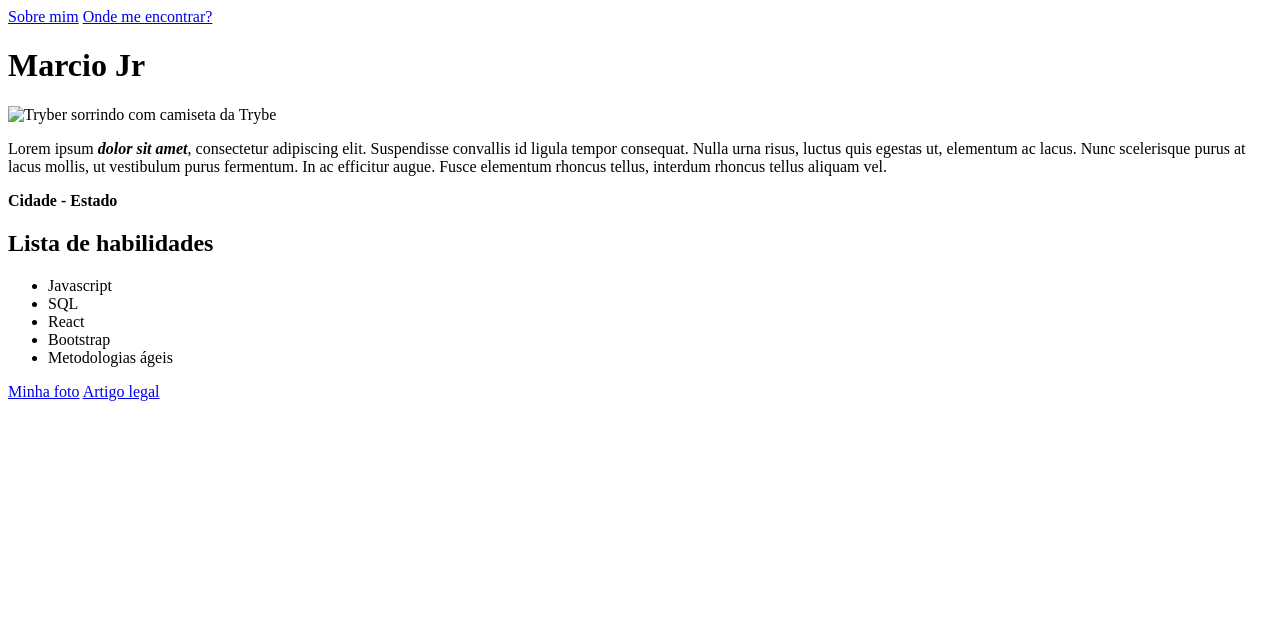
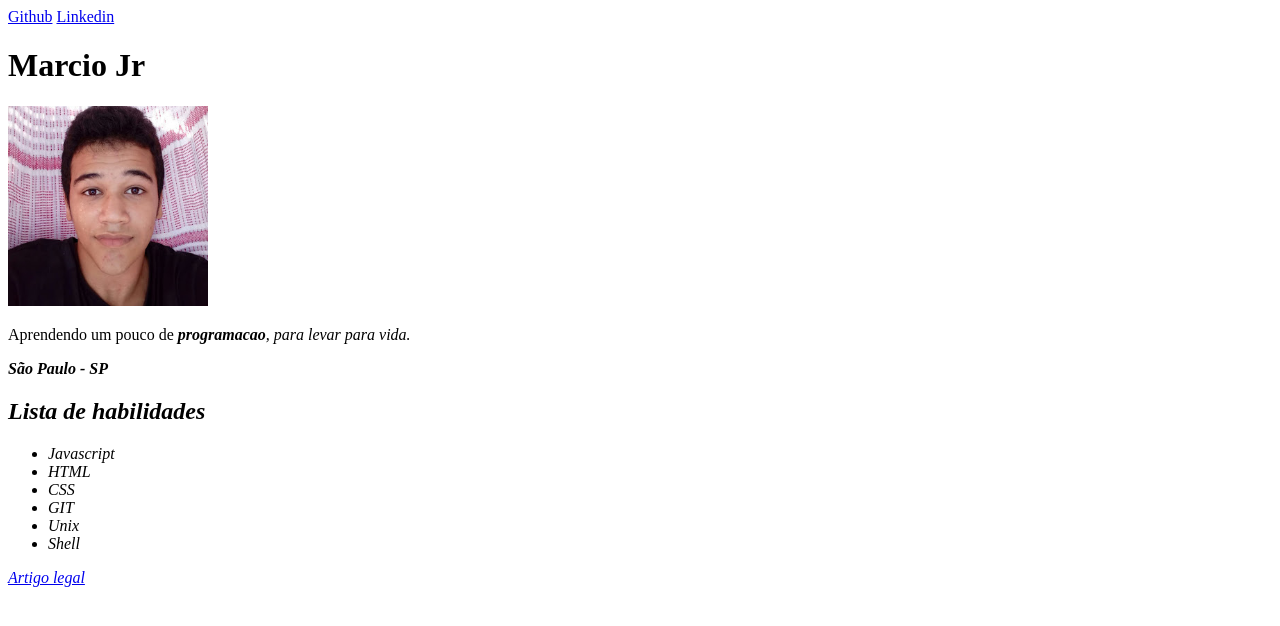
Before and after one commit to Marcio1505/Devs4everPrivacyPolicy, a plain HTML site: page index.html in a window 1280 px wide. Drawn offline with Linux system fonts and the light colour scheme.

Commit message:
Commit inicial

```diff
--- a/index.html
+++ b/index.html
@@ -7,21 +7,21 @@
     <title>Meu Portifolio web</title>
 </head>
 <body>
-      <a href="Sobre mim">Sobre mim</a>
-      <a href="pagina web github">Onde me encontrar?</a>
+      <a href="https://github.com/Marcio1505/"target="_blank">Github</a>
+      <a href="https://www.linkedin.com/in/m%C3%A1rcio-junior-52501b221/"target="_blank" >Linkedin</a>
       <h1 class="Meu nome">Marcio Jr</h1>
-      <img src="sua-foto.jpeg" alt="Tryber sorrindo com camiseta da Trybe" id="foto">
-      <p class="descricao">Lorem ipsum <strong><em>dolor sit amet</em></strong>, consectetur adipiscing elit. Suspendisse convallis id ligula tempor consequat. Nulla urna risus, luctus quis egestas ut, elementum ac lacus. Nunc scelerisque purus at lacus mollis, ut vestibulum purus fermentum. In ac efficitur augue. Fusce elementum rhoncus tellus, interdum rhoncus tellus aliquam vel.</p>
-      <p class="resido"><strong>Cidade - Estado</strong></p>
+      <img src="imagens/profile.jpg" alt="Foto de perfil" id="foto" width="200">
+      <p class="descricao"> Aprendendo um pouco de <strong><em>programacao<em></strong>, para levar para vida.</p>
+      <p class="resido"><strong>São Paulo - SP</strong></p>
       <h2>Lista de habilidades</h2>
       <ul>
         <li class="javascript">Javascript</li>
-        <li class="sql">SQL</li>
-        <li class="react">React</li>
-        <li class="bootstrap">Bootstrap</li>
-        <li class="metoAgil">Metodologias ágeis</li>
+        <li class="HTML">HTML</li>
+        <li class="css">CSS</li>
+        <li class="git">GIT</li>
+        <li class="unix">Unix</li>
+        <li class="shell">Shell</li>
       </ul>
-      <a href="#minha-foto">Minha foto</a>
       <a href="https://blog.betrybe.com/carreira/frontend/" target="_blank">Artigo legal</a>
 </body>
 </html>
```
